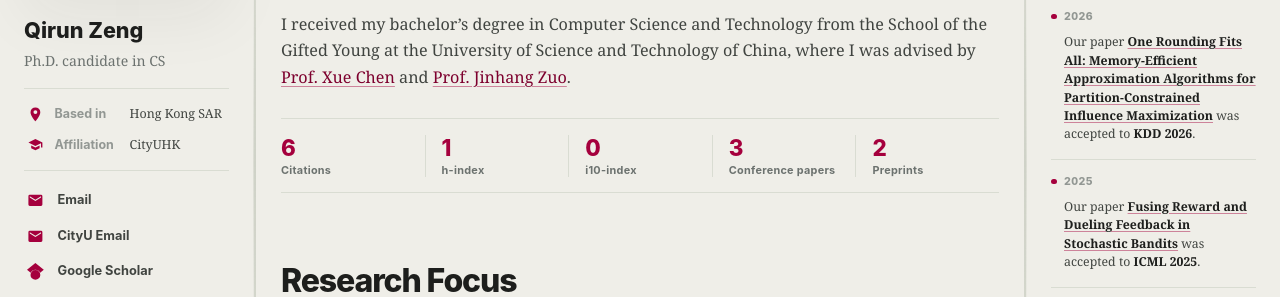
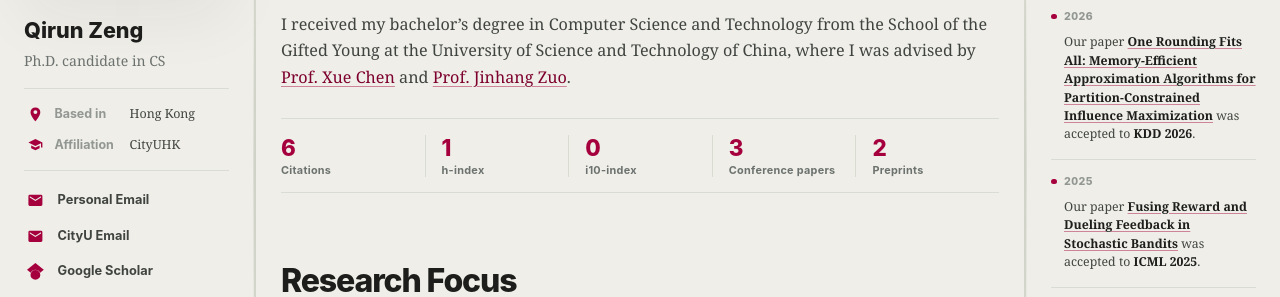
Before and after one commit to qirunzeng/qirunzeng.github.io, a Jekyll site: the page built from index.html, in a window 1280 px wide. Shown: the part 318-615 px from the top of the page. Built offline with Jekyll 4.4.1, drawn with Linux system fonts in a browser that asks for light colours.

```diff
--- a/_data/profile.yml
+++ b/_data/profile.yml
@@ -2,14 +2,14 @@
 role: "Ph.D. candidate in CS"
 affiliation: "City University of Hong Kong"
 affiliation_short: "CityUHK"
-location: "Hong Kong SAR"
+location: "Hong Kong"
 email: "qirunzeng@gmail.com"
 secondary_email: "qirun.zeng@my.cityu.edu.hk"
 avatar: "/assets/images/avatar.jpg"
 # cv: "/files/Curriculum_Vitae.pdf"
 
 links:
-  - label: "Email"
+  - label: "Personal Email"
     icon: "email"
     url: "mailto:qirunzeng@gmail.com"
   - label: "CityU Email"
```
